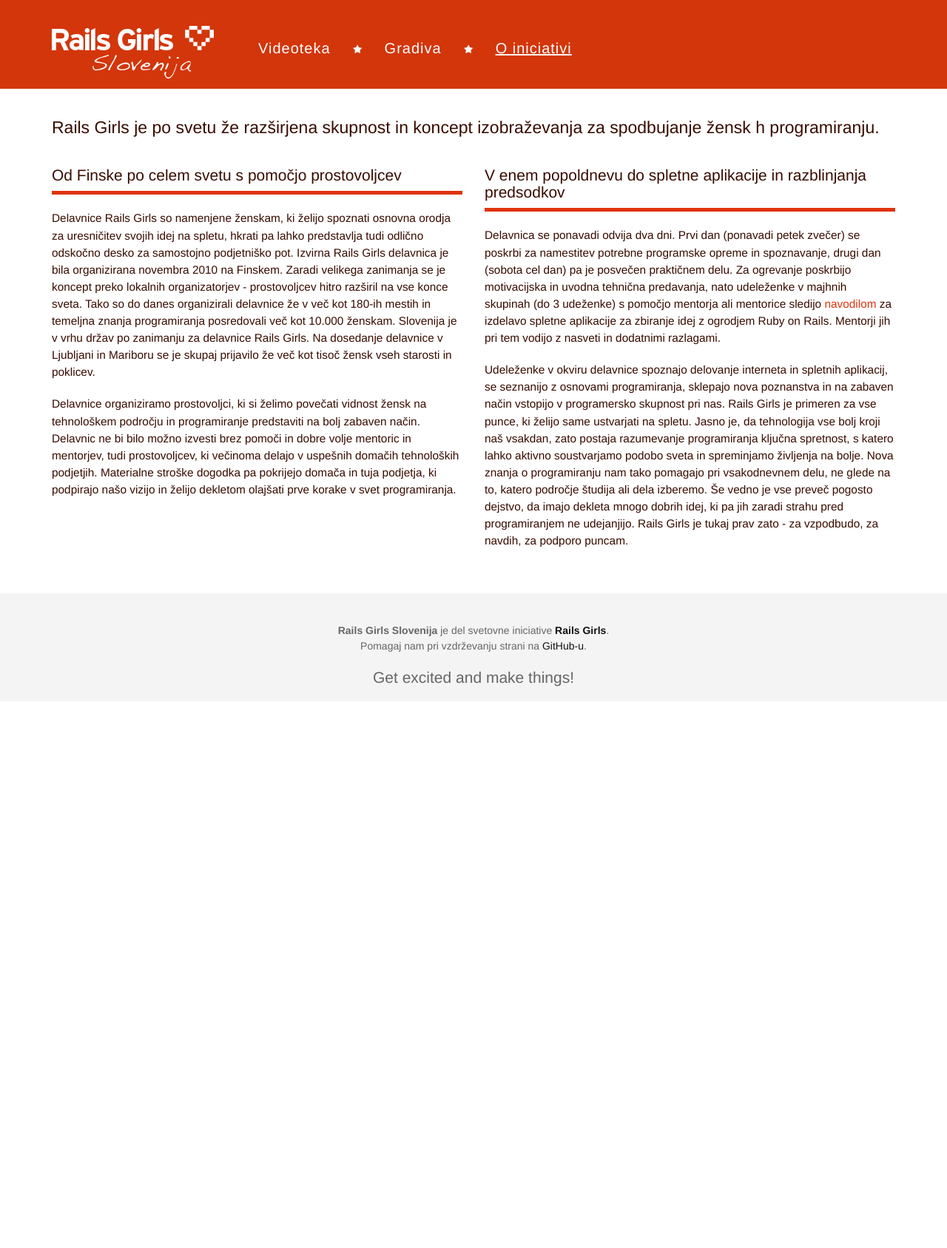
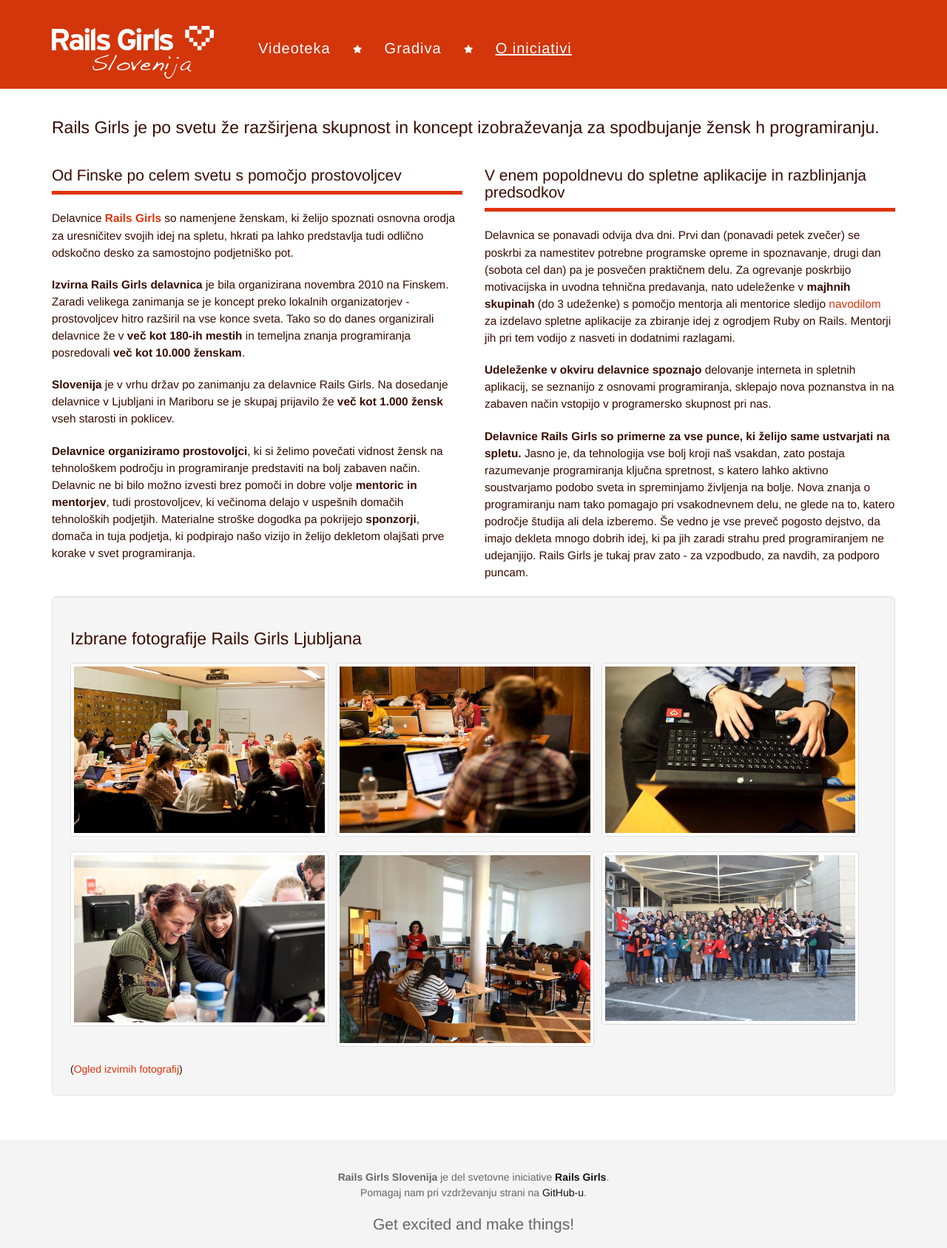
Before and after one commit to railsgirls-si/railsgirls-si.github.io, a Jekyll site: the page built from iniciativa/index.html, in a window 1280 px wide. Shown: the whole page at 74% size. Built offline with Jekyll 4.4.1, drawn with Linux system fonts in a browser that asks for light colours; Markdown is read by kramdown in place of the engine named in the settings; before the commit the page ends 948 px from its top, so only the background shows below that.

Commit message:
Made the about page easier to scan and added photos

```diff
--- a/css/main.css
+++ b/css/main.css
@@ -285,41 +285,20 @@ footer a {
   margin-top: 5px;
 }
 
-
-/*****************************************************************************/
-/*
-/* Posts
-/*
-/*****************************************************************************/
-
-/* standard */
-.post pre {
-  border: 1px solid #ddd;
-  background-color: #eef;
-  padding: 0 .4em;
+#photos {
+  width: 100%;
+}
+#photos img {
+    float:left;
+    max-width: 32%;
+    margin-right: 10px;
 }
 
-.post ul, .post ol {
-  margin-left: 1.35em;
+@media (max-width:992px){
+ #photos img {
+    max-width: 48%;
 }
-
-.post code {
-  border: 1px solid #ddd;
-  background-color: #eef;
-  padding: 0 .2em;
+@media (max-width:580px){
+ #photos img {
+    max-width: 100%;
 }
-
-.post pre code {
-  border: none;
-}
-
-/* terminal */
-.post pre.terminal {
-  border: 1px solid #000;
-  background-color: #333;
-  color: #FFF;
-}
-
-.post pre.terminal code {
-  background-color: #333;
-}
--- a/iniciativa/index.html
+++ b/iniciativa/index.html
@@ -8,12 +8,30 @@ title: O iniciativi
 <div class="row">
 	<div class="col-sm-6">
 		<h3 class="red-border">Od Finske po celem svetu s pomočjo prostovoljcev</h3>
-		<p>Delavnice Rails Girls so namenjene ženskam, ki želijo spoznati osnovna orodja za uresničitev svojih idej na spletu, hkrati pa lahko predstavlja tudi odlično odskočno desko za samostojno podjetniško pot. Izvirna Rails Girls delavnica je bila organizirana novembra 2010 na Finskem. Zaradi velikega zanimanja se je koncept preko lokalnih organizatorjev - prostovoljcev hitro razširil na vse konce sveta. Tako so do danes organizirali delavnice že v več kot 180-ih mestih in temeljna znanja programiranja posredovali več kot 10.000 ženskam. Slovenija je v vrhu držav po zanimanju za delavnice Rails Girls. Na dosedanje delavnice v Ljubljani in Mariboru se je skupaj prijavilo že več kot tisoč žensk vseh starosti in poklicev.</p>
-		<p>Delavnice organiziramo prostovoljci, ki si želimo povečati vidnost žensk na tehnološkem področju in programiranje predstaviti na bolj zabaven način. Delavnic ne bi bilo možno izvesti brez pomoči in dobre volje mentoric in mentorjev, tudi prostovoljcev, ki večinoma delajo v uspešnih domačih tehnoloških podjetjih. Materialne stroške dogodka pa pokrijejo domača in tuja podjetja, ki podpirajo našo vizijo in želijo dekletom olajšati prve korake v svet programiranja.</p>
+		<p>Delavnice <strong><a href="http://railsgirls.com">Rails Girls</a></strong> so namenjene ženskam, ki želijo spoznati osnovna orodja za uresničitev svojih idej na spletu, hkrati pa lahko predstavlja tudi odlično odskočno desko za samostojno podjetniško pot.</p>
+		<p><strong>Izvirna Rails Girls delavnica</strong> je bila organizirana novembra 2010 na Finskem. Zaradi velikega zanimanja se je koncept preko lokalnih organizatorjev - prostovoljcev hitro razširil na vse konce sveta. Tako so do danes organizirali delavnice že v <strong>več kot 180-ih mestih</strong> in temeljna znanja programiranja posredovali <strong>več kot 10.000 ženskam</strong>.</p>
+		<p><strong>Slovenija</strong> je v vrhu držav po zanimanju za delavnice Rails Girls. Na dosedanje delavnice v Ljubljani in Mariboru se je skupaj prijavilo že <strong>več kot 1.000 žensk</strong> vseh starosti in poklicev.</p>
+		<p><strong>Delavnice organiziramo prostovoljci</strong>, ki si želimo povečati vidnost žensk na tehnološkem področju in programiranje predstaviti na bolj zabaven način. Delavnic ne bi bilo možno izvesti brez pomoči in dobre volje <strong>mentoric in mentorjev</strong>, tudi prostovoljcev, ki večinoma delajo v uspešnih domačih tehnoloških podjetjih. Materialne stroške dogodka pa pokrijejo <strong>sponzorji</strong>, domača in tuja podjetja, ki podpirajo našo vizijo in želijo dekletom olajšati prve korake v svet programiranja.</p>
 	</div>
 	<div class="col-sm-6">
 		<h3 class="red-border">V enem popoldnevu do spletne aplikacije in razblinjanja predsodkov</h3>
-		<p>Delavnica se ponavadi odvija dva dni. Prvi dan (ponavadi petek zvečer) se poskrbi za namestitev potrebne programske opreme in spoznavanje, drugi dan (sobota cel dan) pa je posvečen praktičnem delu. Za ogrevanje poskrbijo motivacijska in uvodna tehnična predavanja, nato udeleženke v majhnih skupinah (do 3 udeženke) s pomočjo mentorja ali mentorice sledijo <a href="http://guides.railsgirls.com/app/">navodilom</a> za izdelavo spletne aplikacije za zbiranje idej z ogrodjem Ruby on Rails. Mentorji jih pri tem vodijo z nasveti in dodatnimi razlagami.</p>
-		<p>Udeleženke v okviru delavnice spoznajo delovanje interneta in spletnih aplikacij, se seznanijo z osnovami programiranja, sklepajo nova poznanstva in na zabaven način vstopijo v programersko skupnost pri nas. Rails Girls je primeren za vse punce, ki želijo same ustvarjati na spletu. Jasno je, da tehnologija vse bolj kroji naš vsakdan, zato postaja razumevanje programiranja ključna spretnost, s katero lahko aktivno soustvarjamo podobo sveta in spreminjamo življenja na bolje. Nova znanja o programiranju nam tako pomagajo pri vsakodnevnem delu, ne glede na to, katero področje študija ali dela izberemo. Še vedno je vse preveč pogosto dejstvo, da imajo dekleta mnogo dobrih idej, ki pa jih zaradi strahu pred programiranjem ne udejanjijo. Rails Girls je tukaj prav zato - za vzpodbudo, za navdih, za podporo puncam.</p>
+		<p>Delavnica se ponavadi odvija dva dni. Prvi dan (ponavadi petek zvečer) se poskrbi za namestitev potrebne programske opreme in spoznavanje, drugi dan (sobota cel dan) pa je posvečen praktičnem delu. Za ogrevanje poskrbijo motivacijska in uvodna tehnična predavanja, nato udeleženke v <strong>majhnih skupinah</strong> (do 3 udeženke) s pomočjo mentorja ali mentorice sledijo <a href="http://guides.railsgirls.com/app/">navodilom</a> za izdelavo spletne aplikacije za zbiranje idej z ogrodjem Ruby on Rails. Mentorji jih pri tem vodijo z nasveti in dodatnimi razlagami.</p>
+		<p><strong>Udeleženke v okviru delavnice spoznajo</strong> delovanje interneta in spletnih aplikacij, se seznanijo z osnovami programiranja, sklepajo nova poznanstva in na zabaven način vstopijo v programersko skupnost pri nas.</p>
+		<p><strong>Delavnice Rails Girls so primerne za vse punce, ki želijo same ustvarjati na spletu.</strong> Jasno je, da tehnologija vse bolj kroji naš vsakdan, zato postaja razumevanje programiranja ključna spretnost, s katero lahko aktivno soustvarjamo podobo sveta in spreminjamo življenja na bolje. Nova znanja o programiranju nam tako pomagajo pri vsakodnevnem delu, ne glede na to, katero področje študija ali dela izberemo. Še vedno je vse preveč pogosto dejstvo, da imajo dekleta mnogo dobrih idej, ki pa jih zaradi strahu pred programiranjem ne udejanjijo. Rails Girls je tukaj prav zato - za vzpodbudo, za navdih, za podporo puncam.</p>
 	</div>
 </div>
+<div class="well well-lg" >
+	<h2>Izbrane fotografije Rails Girls Ljubljana</h2>
+	<div class="row">
+		<div class="col-sm-12" id="photos">
+		<img src="/images/RailsGirlsLjubljana-December_2012-KatarinaJazbec-1.jpg" class="thumbnail"/>
+		<img src="/images/RailsGirlsLjubljana-December_2012-KatarinaJazbec-2.jpg" class="thumbnail"/>
+		<img src="/images/RailsGirlsLjubljana-December_2012-KatarinaJazbec-4.jpg" class="thumbnail"/>
+		<img src="/images/RailsGirlsLjubljana-December_2012-KatarinaJazbec-5.jpg" class="thumbnail"/>
+		<img src="/images/RailsGirlsLjubljana-Marec_2013-FRI-1.jpg" class="thumbnail"/>
+		<img src="/images/RailsGirlsLjubljana-Marec_2013-FRI-2.jpg" class="thumbnail"/>
+		</div>
+	</div>
+	<div class="clearfix">(<a href="https://www.dropbox.com/sh/423ic9syskl8ijb/twVn2aCppl">Ogled izvirnih fotografij</a>)</div>
+
+</div>
```
Also changed, not shown: images/RailsGirlsLjubljana-December_2012-KatarinaJazbec-1.jpg (added), images/RailsGirlsLjubljana-December_2012-KatarinaJazbec-2.jpg (added), images/RailsGirlsLjubljana-December_2012-KatarinaJazbec-4.jpg (added), images/RailsGirlsLjubljana-December_2012-KatarinaJazbec-5.jpg (added), images/RailsGirlsLjubljana-Marec_2013-FRI-1.jpg (added), images/RailsGirlsLjubljana-Marec_2013-FRI-2.jpg (added).
